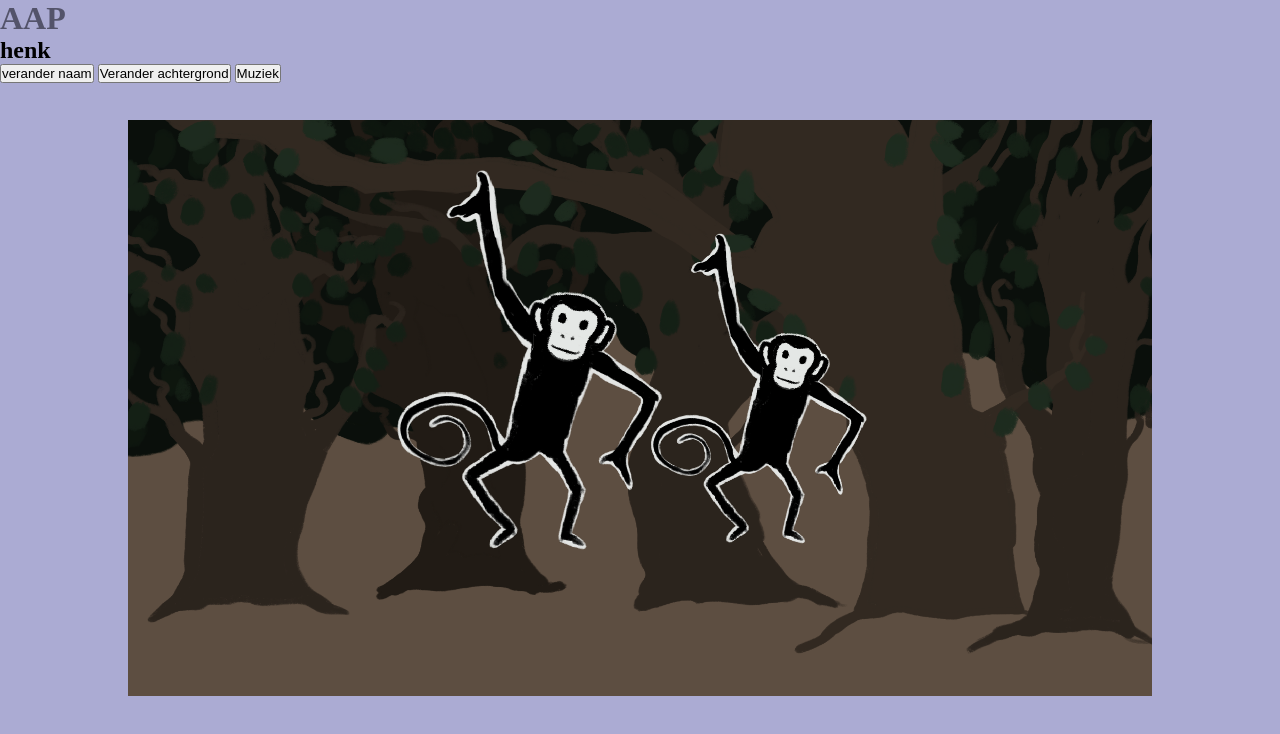
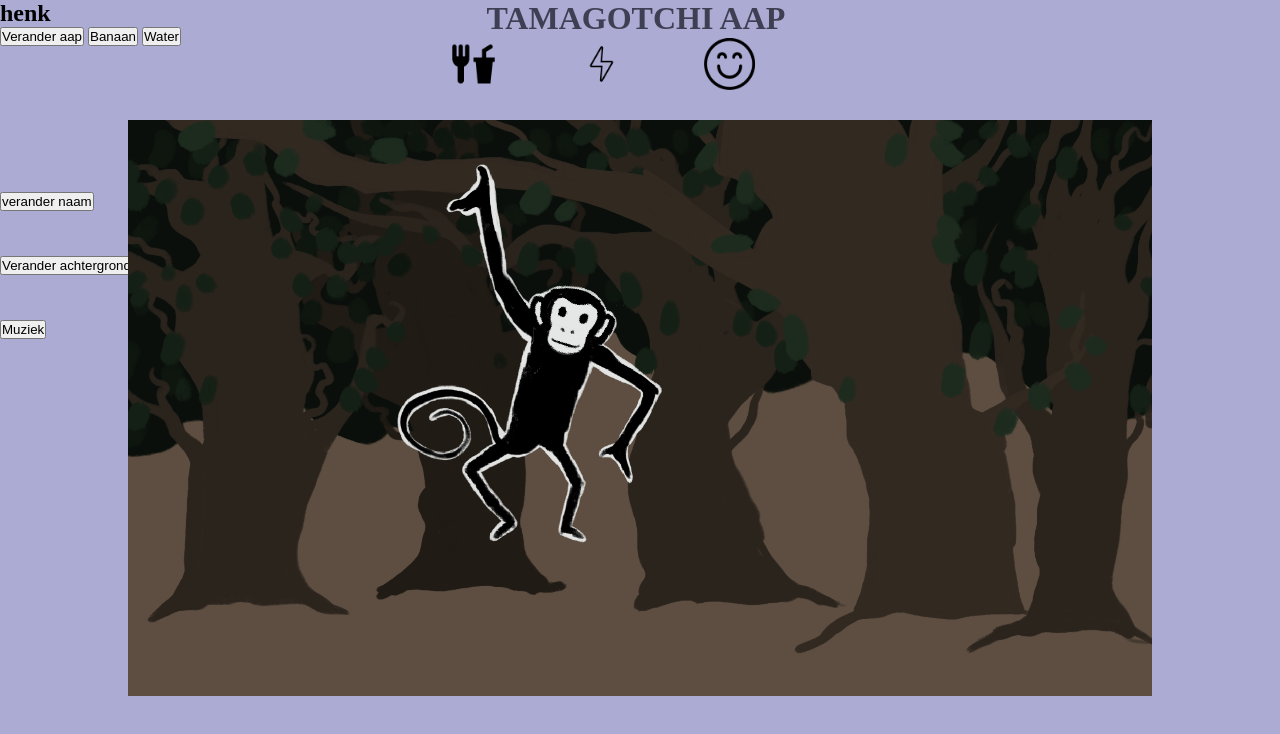
Before and after one commit to loetaaarden/programmeren_eindopdracht_aap, a plain HTML site: page index.html in a window 1280 px wide. Both pictures are taken after a click on the button "Verander achtergrond". Drawn offline with Linux system fonts and the light colour scheme.

Commit message:
wertyuikl;juiyhbvuyhj

```diff
--- a/css/style.css
+++ b/css/style.css
@@ -5,40 +5,64 @@
 
 body {
     background-color: #ababd3;
-    /* background-image: url("../images/achtergrond_groenbos.png");
-    background-image: url("../images/achtergrond_bloessombos.png");
-    background-image: url("../images/achtergrond_donkergroenbos.png");
-    background-repeat: no-repeat;
-    background-position: center;
-    background-attachment: fixed;
-    background-size: 80%; */
 }
 
-#achtergrond img {
-    top: 15%;
-    left: 10%;
-    width: 80%;
+#achtergrond {
+    top: 15vh;
+    left: 10vw;
+    width: 80vw;
     position: absolute;
 }
 
-h1 {
-    color: rgb(83, 83, 106);
+#iconen img {
+    max-width: 4vw;
+    position: absolute;
 }
 
-#buttons {
-    top: 30vw;
+#iconen img:first-of-type {
+    top: 3vw;
+    left: 35vw;
 }
 
-#HangAapNor1 {
-    width: 22%;
-    top: 13vw;
+#iconen img:nth-child(2) {
+    top: 3vw;
+    left: 45vw;
+}
+
+#iconen img:nth-child(3) {
+    top: 3vw;
+    left: 55vw;
+}
+
+h1 {
+    color: rgb(63, 63, 84);
+    position: absolute;
+    left: 38vw;
+}
+
+#veranderAchtergrond {
+    position: absolute;
+    top: 20vw;
+}
+
+#btnMuziek {
+    position: absolute;
+    top: 25vw;
+}
+
+#naam {
+    position: absolute;
+    top: 15vw;
+}
+
+#HangAap {
+    width: 22vw;
+    top: 20vh;
     position: absolute;
     left: 30vw;
 }
 
-#HangAapNor2 {
-    width: 18%;
-    top: 18vw;
+#veranderButtons {
     position: absolute;
     left: 50vw;
 }
--- a/index.html
+++ b/index.html
@@ -10,20 +10,30 @@
 </head>
 <body>
 
-    <h1>AAP</h1>
-    <h2>henk</h2>
-    <div id="buttons">
-        <button id="naam">verander naam</button>
-        <button id="veranderAchtergrond">Verander achtergrond</button>
-        <button id="btnMuziek">Muziek</button>
+    <h1>TAMAGOTCHI AAP</h1>
+
+    <div id="iconen">
+        <img src="images/voedsel.png" alt="voedsel icoon"> <!--source: https://images.app.goo.gl/VWTVCU3GtQzUrWk47 -->
+        <img src="images/bliksem.png" alt="bliksem icoon"> <!--source: https://images.app.goo.gl/uTmGzaRTCu1WuwKq8 -->
+        <img src="images/smiley.png" alt="smiley icoon"> <!--source: https://images.app.goo.gl/e6oYPvV6fb3Epy3c7 -->
     </div>
 
-    <div id="achtergrond">
-        <img src="images/achtergrond_donkergroenbos.png" alt="achtergrond van donker bos">
+    <button id="naam">verander naam</button>
+    <h2>henk</h2>
+
+    <button id="veranderAchtergrond">Verander achtergrond</button>
+    <button id="btnMuziek">Muziek</button>
+
+    <div id="VeranderButtons">
+        <button id="btnAap">Verander aap</button>
+        <button>Banaan</button>
+        <button>Water</button>
     </div>
 
-    <img id="HangAapNor1" src="images/hangende_aap_normaal.png" alt="hangende aap in een boom">
-    <img id="HangAapNor2" src="images/hangende_aap_normaal.png" alt="hangende aap in een boom">
+
+    <img id="achtergrond" src="images/achtergrond_donkergroenbos.png" alt="achtergrond van donker bos">
+
+    <img id="HangAap" src="images/hangende_aap.png" alt="hangende aap in een boom">
 
 </body>
 </html>
--- a/js/javascript.js
+++ b/js/javascript.js
@@ -1,62 +1,54 @@
 
 //constante
 const h2 = document.querySelector("h2");
-const btnnaam = document.querySelector("#naam");
-const btnachtergrond = document.querySelector("#veranderachtergrond");
-const aapje = document.querySelector("#HangAapNor1");
+const btnnaam = document.getElementById("naam");
+const btnachtergrond = document.getElementById("veranderAchtergrond");
+const btnAap = document.getElementById("btnAap");
+const aapje = document.querySelector("#HangAap");
 const btnmuziek = document.getElementById("btnMuziek");
 const audio = new Audio("audio/Littletricks().mp3");
+const achtergrond = ["/images/achtergrond_bloessombos.png", "/images/achtergrond_donkergroenbos.png", "/images/achtergrond_groenbos.png" ];
+const achtergrondPlaatje = document.querySelector("#achtergrond");
+const VerschilApen = ["/images/hangende_aap", "/images/opznkop_aap", "/rechthangende_aap"];
 
-let achtergrond = document.querySelector("Achtergrond");
+//max lets
+let Voedsel = 100;
+let Energie = 100;
+let Plezier = 100;
 
 function SpeelMuziek() {
     audio.play(); // deze tag heb ik gevonden op de site stackoverflow.com
 }
 
-
-let lampStatus = false
-
-function AapAnders(){
-    if (lampStatus == true){
-        aapje.src = "images/opznkop_aap_normaal.png"
-        lampStatus = false;
-        } else {
-        aapje.src = "images/rechthangend_aap_normaal.png"
-        lampStatus = true;
+function veranderAap () {
+    const getal = Math.floor(Math.random() * 3);
+    if(getal == 0) {
+        aapje.src = "./images/hangende_aap.png"
+    } else if(getal == 1) {
+        aapje.src = "./images/opznkop_aap.png"
+    }  else{
+        aapje.src = "./images/rechthangend_aap.png"
     }
 }
-
-/*
-let aftel = 10
-
-while (aftel>0) {
-    console.log(aftel);
-    aftel--;
-}
-
-for (let i=10; i > 0; i--) {
-    console.log(i);
-}
-*/
-
-//geef eten
-function eten(voedsel) {
-    console.log("Ik eet nu " + voedsel);
-}
-eten("banaan");
 
 //verander de naam
 function naam () {
     h2.textContent = "jan";
 }
-/*
-function achtergrond () {
-    achtergrond.src = "images/achtergrond_groenbos.png";
-    console.log("achtergrond");
+
+function veranderAchtergrond () {
+    const getal = Math.floor(Math.random() * 3);
+    if(getal == 0) {
+        achtergrondPlaatje.src = "./images/achtergrond_donkergroenbos.png"
+    } else if(getal == 1) {
+        achtergrondPlaatje.src = "./images/achtergrond_groenbos.png"
+    }  else{
+        achtergrondPlaatje.src = "./images/achtergrond_bloessombos.png"
+    }
+
 }
-*/
 
 btnmuziek.addEventListener('click', SpeelMuziek);
-aapje.addEventListener('click', AapAnders);
-// btnachtergrond.addEventListener("click", achtergrond);
 btnnaam.addEventListener("click", naam);
+btnAap.addEventListener("click", veranderAap);
+btnachtergrond.addEventListener("click", veranderAchtergrond);
```
Also changed, not shown: images/bliksem.png (added), images/hangende_aap.png (renamed from images/hangende_aap_normaal.png), images/hangende_aap_lachend.png (deleted), images/opznkop_aap.png (renamed from images/opznkop_aap_normaal.png), images/opznkop_aap_lachend.png (deleted), images/rechthangend_aap.png (renamed from images/rechthangend_aap_normaal.png), images/rechthangend_aap_lachend.png (deleted), images/smiley.png (added), images/voedsel.png (added).
